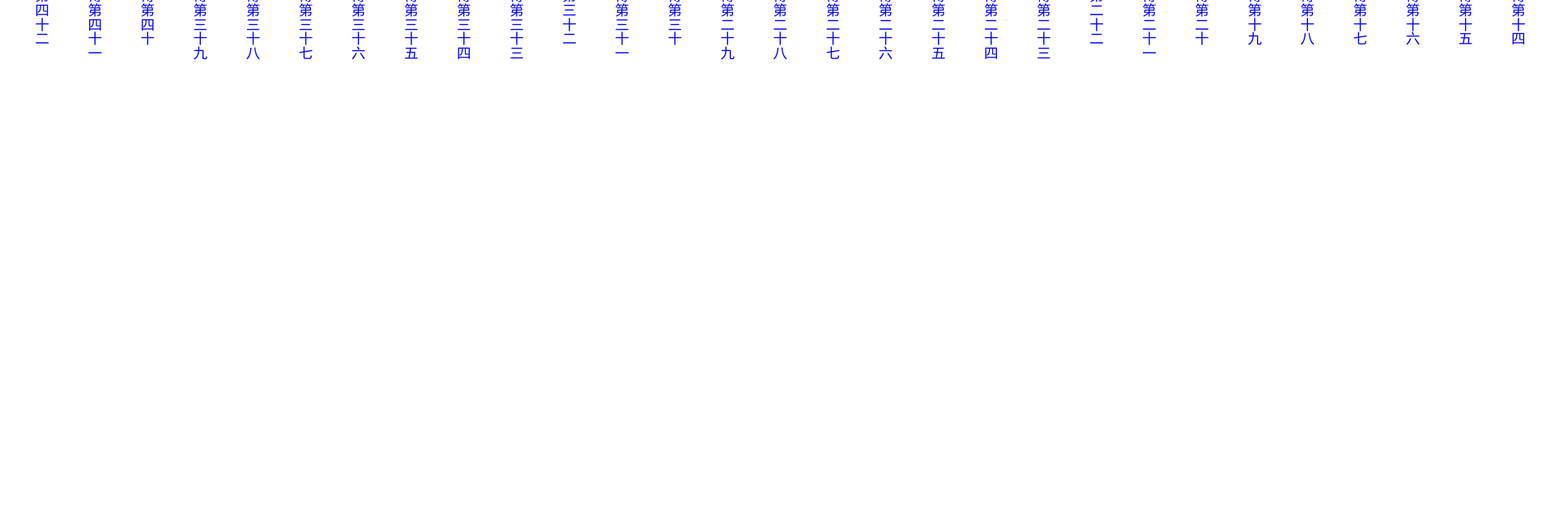
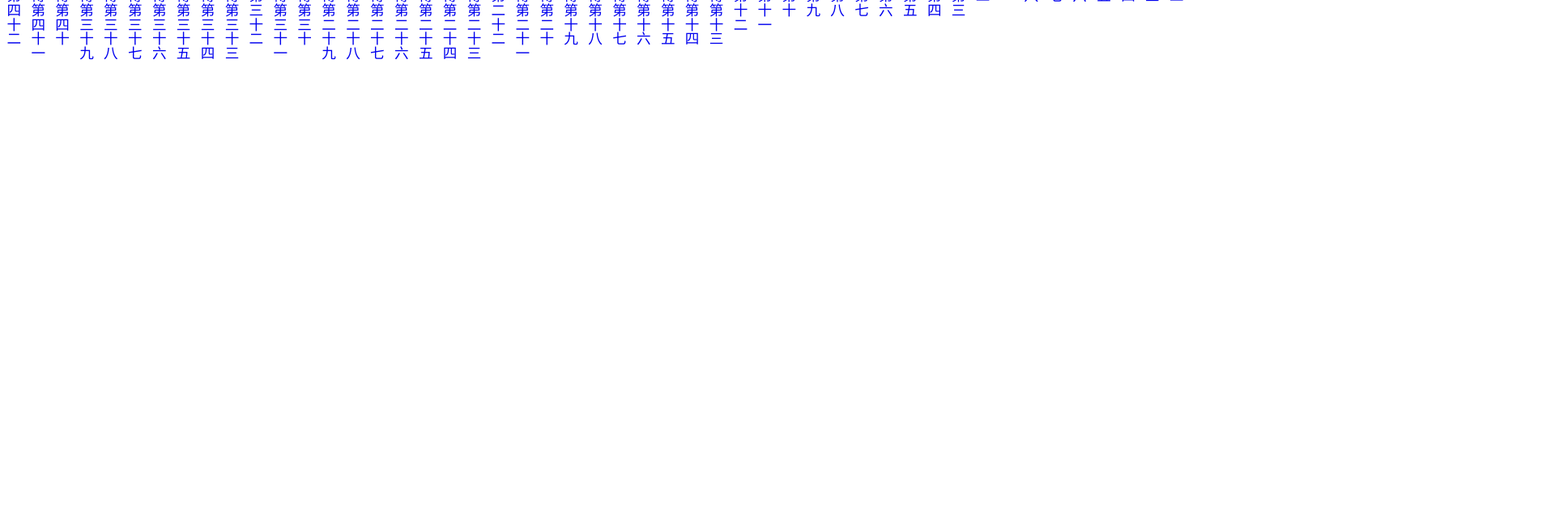
Before and after one commit to Ancient-China-Books/beiqishu, a plain HTML site: page index.html in a window 1280 px wide. Shown: the part 148-800 px from the top of the page at 81% size, 1920 px wide, since content can reach past the window. Drawn offline with Linux system fonts and the light colour scheme; a web font is replaced by a local one.

Commit message:
padding-left: 0;

```diff
--- a/index.html
+++ b/index.html
@@ -49,7 +49,7 @@
    }
    li {
      list-style-type: none;
-     padding-left: 2em;
+     padding-left: 0;
      margin-left: 0;
    }
    a {
```
